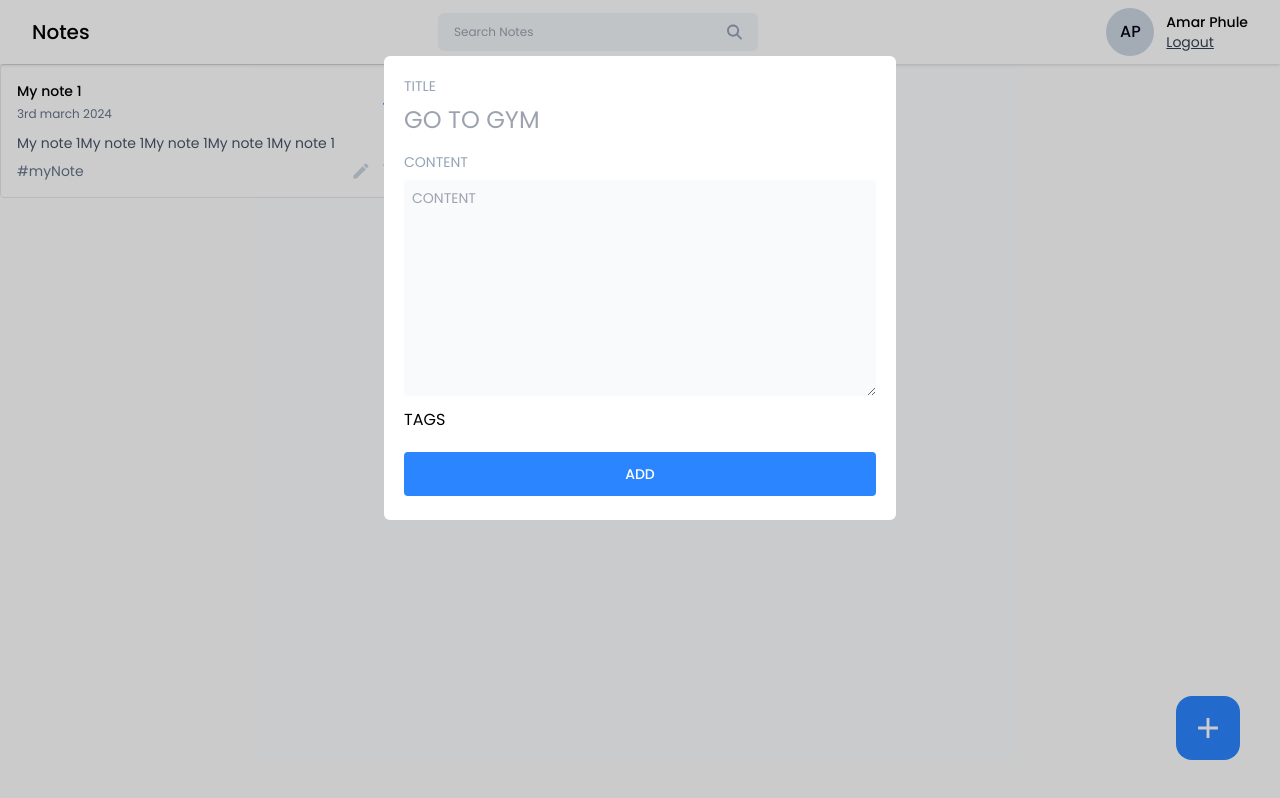
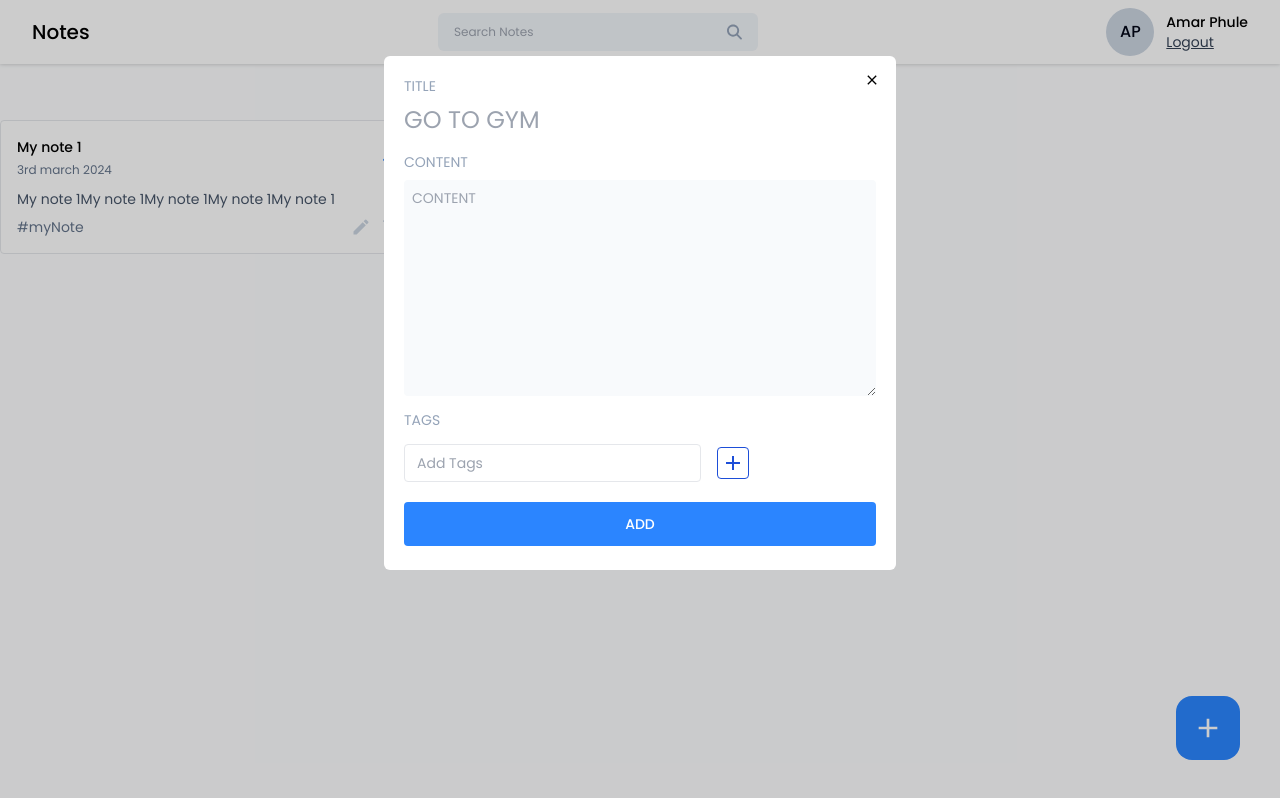
Before and after one commit to amarphule/notes-app, a React (Vite) app in the folder frontend/notes-app/: page /dashboard in a window 1280 px wide. Both pictures are taken after a click on the button 1208 px from the left and 728 px from the top of the page. Built offline with nearby package versions, Linux system fonts and the light colour scheme.

Commit message:
add tags and close modal

```diff
--- a/frontend/notes-app/src/components/Cards/AddEditNotes.jsx
+++ b/frontend/notes-app/src/components/Cards/AddEditNotes.jsx
@@ -1,12 +1,55 @@
-const AddEditNotes = () => {
+/* eslint-disable no-unused-vars */
+import { useState } from "react";
+import TagInput from "../Input/TagInput";
+import { MdClose } from "react-icons/md";
+
+const AddEditNotes = ({ noteData, type, onClose }) => {
+  const [title, setTitle] = useState("");
+  const [content, setContent] = useState("");
+  const [tags, setTags] = useState([]);
+  const [error, setError] = useState(null);
+
+  //   Add note
+  const addNote = async () => {};
+
+  //   Edit note
+  const editNote = async () => {};
+
+  const handleAddEditNote = (e) => {
+    e.preventDefault();
+    if (!title) {
+      setError("Please add Title");
+      return;
+    }
+    if (!content) {
+      setError("Please add Content");
+      return;
+    }
+    setError("");
+
+    if (type === "edit") {
+      editNote();
+    } else {
+      addNote();
+    }
+  };
+
   return (
-    <div>
+    <div className="relative">
+      <button
+        className="w-8 h-8 flex rounded-full items-center justify-center hover:bg-slate-100 absolute -right-3 -top-3"
+        onClick={onClose}
+      >
+        <MdClose />
+      </button>
       <div className="flex flex-col gap-2">
         <label className="input-label">TITLE</label>
         <input
           type="text"
           placeholder="GO TO GYM"
           className="text-2xl outline-none text-slate-950"
+          value={title}
+          onChange={(e) => setTitle(e.target.value)}
         />
       </div>
       <div className="flex flex-col gap-2 mt-4">
@@ -15,12 +58,20 @@ const AddEditNotes = () => {
           placeholder="CONTENT"
           className="bg-slate-50 p-2 rounded text-sm outline-none text-slate-950"
           rows={10}
+          value={content}
+          onChange={(e) => setContent(e.target.value)}
         />
       </div>
       <div className="mt-3">
-        <label className="">TAGS</label>
+        <label className="input-label">TAGS</label>
+        <TagInput tags={tags} setTags={setTags} />
       </div>
-      <button className="btn-primary font-medium mt-5 p-3" onClick={() => {}}>
+      {error && <p className="text-xs text-red-500 mt-2">{error}</p>}
+
+      <button
+        className="btn-primary font-medium mt-5 p-3"
+        onClick={handleAddEditNote}
+      >
         ADD
       </button>
     </div>
--- /dev/null
+++ b/frontend/notes-app/src/components/Input/TagInput.jsx
@@ -0,0 +1,62 @@
+import { useState } from "react";
+import { MdAdd, MdClose } from "react-icons/md";
+
+const TagInput = ({ tags, setTags }) => {
+  const [inputTag, setInputTag] = useState("");
+
+  const addNewTag = () => {
+    if (!inputTag.trim() !== "") {
+      setTags([...tags, inputTag.trim()]);
+      setInputTag("");
+    }
+  };
+
+  const handleKeyDown = (e) => {
+    if (e.key === "Enter") {
+      addNewTag();
+    }
+  };
+
+  const handleRemoveTag = (tagToRemove) => {
+    const updatedTags = tags.filter((tag) => tag !== tagToRemove);
+    setTags(updatedTags);
+  };
+  return (
+    <div>
+      {tags?.length > 0 && (
+        <div className=" flex items-center gap-2 mt-2 flex-wrap">
+          {tags.map((tag, index) => (
+            <span
+              key={index}
+              className="flex items-center gap-1 text-sm text-slate-900 bg-slate-100 px-3 py-1 rounded"
+            >
+              # {tag}
+              <button onClick={() => handleRemoveTag(tag)}>
+                <MdClose />
+              </button>
+            </span>
+          ))}
+        </div>
+      )}
+
+      <div className="flex items-center gap-4 mt-3">
+        <input
+          type="text"
+          placeholder="Add Tags"
+          className="bg-transperent border rounded text-sm outline-none px-3 py-2"
+          value={inputTag}
+          onChange={(e) => setInputTag(e.target.value)}
+          onKeyDown={handleKeyDown}
+        />
+        <button
+          className="w-8 h-8 rounded border border-blue-700 flex items-center justify-center hover:bg-blue-700"
+          onClick={addNewTag}
+        >
+          <MdAdd className="text-2xl text-blue-700 hover:text-white" />
+        </button>
+      </div>
+    </div>
+  );
+};
+
+export default TagInput;
--- a/frontend/notes-app/src/pages/Home/Home.jsx
+++ b/frontend/notes-app/src/pages/Home/Home.jsx
@@ -15,7 +15,7 @@ function Home() {
     <>
       <Navbar />
       <div className="container mx-auto ">
-        <div className="grid grid-cols-3 gap-4">
+        <div className="grid grid-cols-3 gap-4 mt-14">
           <NoteCard
             title="My note 1"
             date="3rd march 2024"
@@ -31,7 +31,7 @@ function Home() {
 
       <button className="w-16 h-16 bg-primary flex items-center justify-center rounded-2xl absolute right-10 bottom-10">
         <MdAdd
-          className="text-[34px] text-white"
+          className="text-[32px] text-white"
           onClick={() =>
             setOpenAddEditModal({ isShown: true, type: "add", data: null })
           }
@@ -46,9 +46,15 @@ function Home() {
           },
         }}
         contentLabel=""
-        className="w-[40%] bg-white rounded-md mx-auto mt-14 p-5 overflow-scroll"
+        className="w-[40%] max-h-3/4 bg-white rounded-md mx-auto mt-14 p-5"
       >
-        <AddEditNotes />
+        <AddEditNotes
+          type={openAddEditModal.type}
+          noteData={openAddEditModal.data}
+          onClose={() =>
+            setOpenAddEditModal({ isShown: false, type: "add", data: null })
+          }
+        />
       </Modal>
     </>
   );
```
